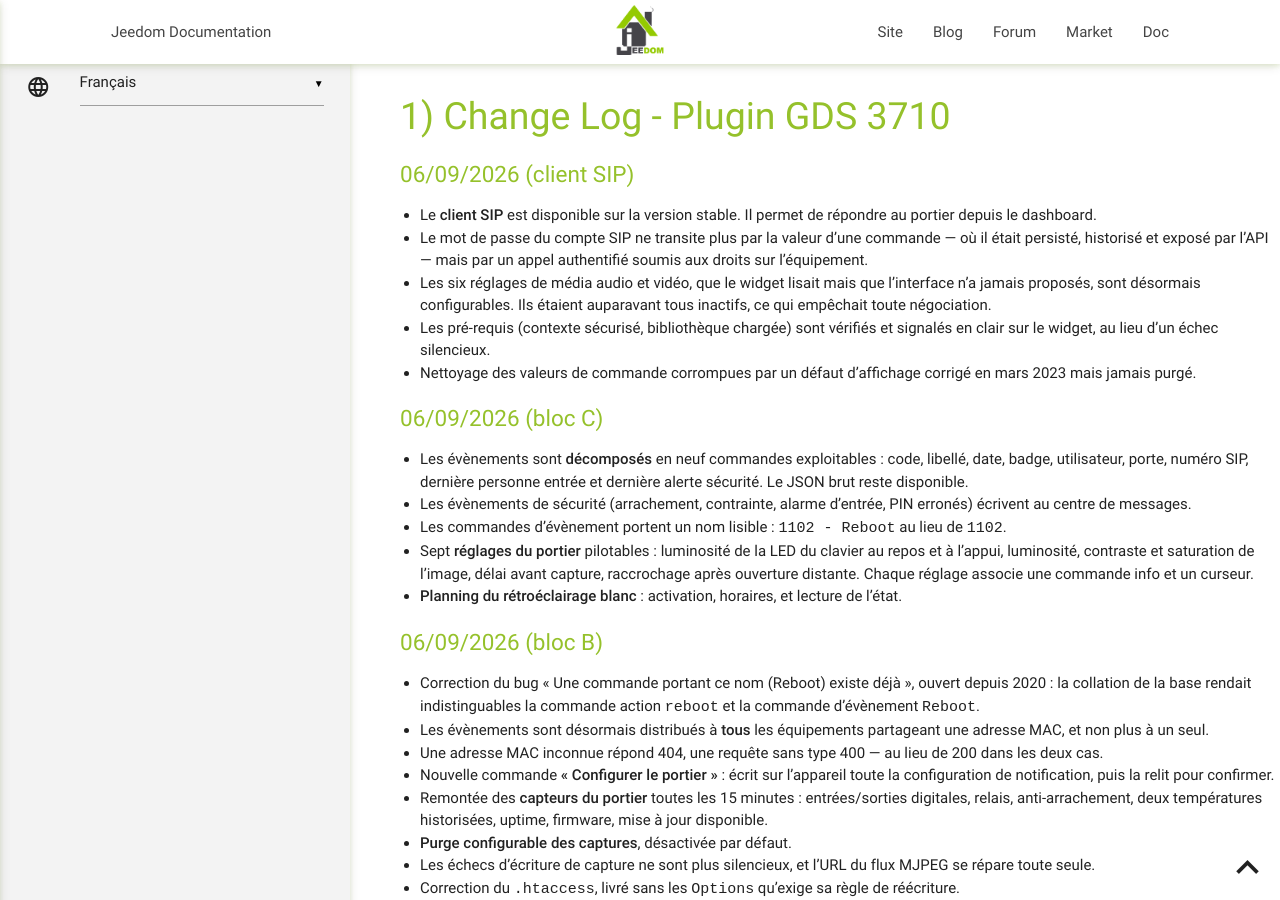
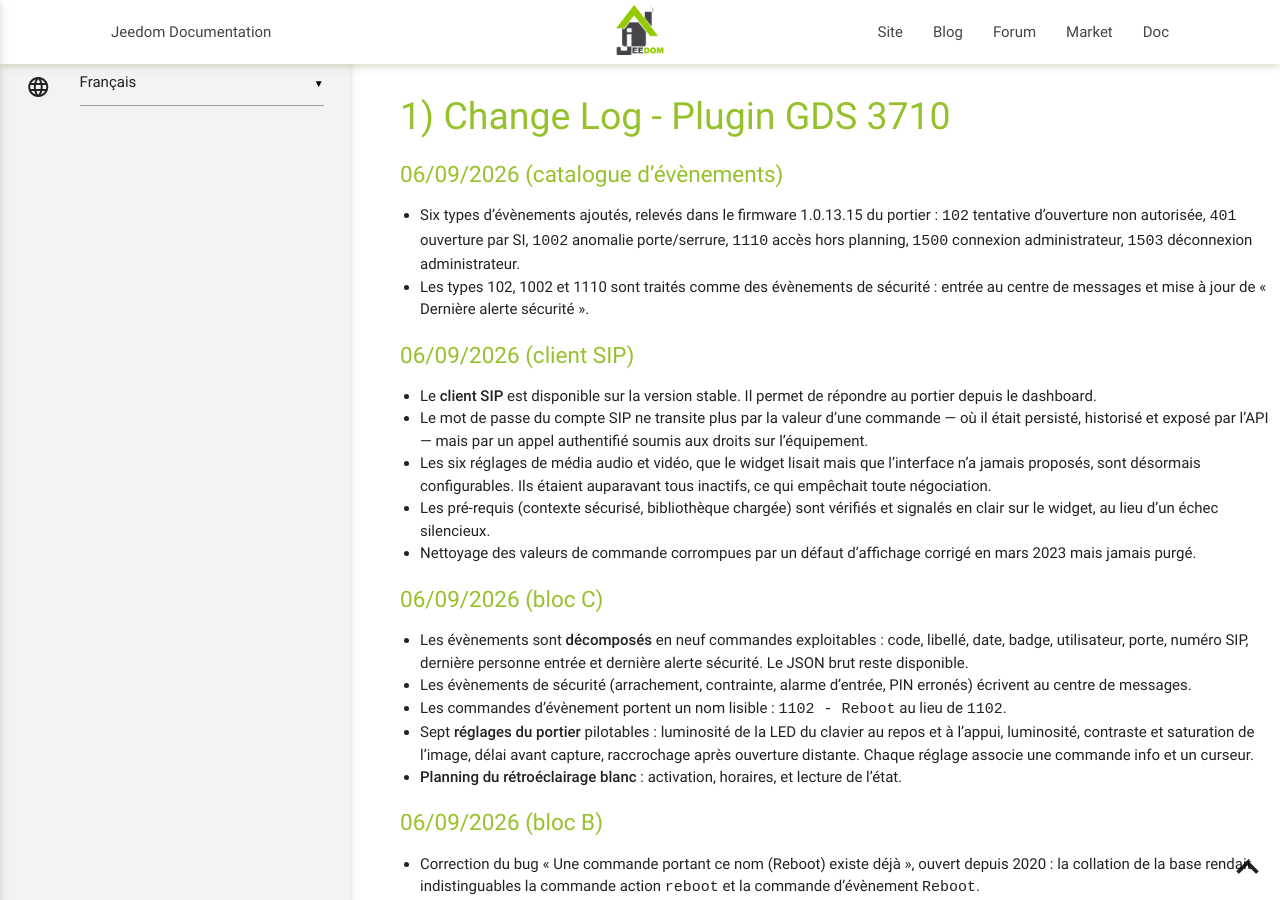
Before and after one commit to ripleyXLR8/jeedom-plugin-gds3710, a Jekyll site: the page built from docs/de_DE/changelog.md, in a window 1280 px wide and 900 px high. Built offline with Jekyll 4.4.1, drawn with Linux system fonts in a browser that asks for light colours; our own code applies the rules of GitHub Pages for plain Markdown files.

Commit message:
docs: note the catalogue coverage and the six added types
Records that the catalogue now covers 41 types taken from a device running
1.0.13.15, and states plainly what happens to a type the plugin does not know:
it is accepted, feeds "Last event" and the decomposed commands with its code as
label, and logs a warning. That behaviour is worth documenting because the
opposite used to be true and cost users their whole event feed.

Co-Authored-By: Claude Opus 5 (1M context) <noreply@anthropic.com>
Claude-Session: https://claude.ai/code/session_01Bc6qiu2avCFbbLHi89jgjs

```diff
--- a/docs/de_DE/changelog.md
+++ b/docs/de_DE/changelog.md
@@ -1,4 +1,8 @@
 # Change Log - Plugin GDS 3710
+
+### 06/09/2026 (catalogue d'évènements)
+- Six types d'évènements ajoutés, relevés dans le firmware 1.0.13.15 du portier : `102` tentative d'ouverture non autorisée, `401` ouverture par SI, `1002` anomalie porte/serrure, `1110` accès hors planning, `1500` connexion administrateur, `1503` déconnexion administrateur.
+- Les types 102, 1002 et 1110 sont traités comme des évènements de sécurité : entrée au centre de messages et mise à jour de « Dernière alerte sécurité ».
 
 ### 06/09/2026 (client SIP)
 - Le **client SIP** est disponible sur la version stable. Il permet de répondre au portier depuis le dashboard.
```
Also changed, not shown: docs/de_DE/index.md (+2 -0 lines), docs/en_US/changelog.md (+4 -0 lines), docs/en_US/index.md (+2 -0 lines), docs/es_ES/changelog.md (+4 -0 lines), docs/es_ES/index.md (+2 -0 lines), docs/fr_FR/changelog.md (+4 -0 lines), docs/fr_FR/index.md (+2 -0 lines), README.md.
